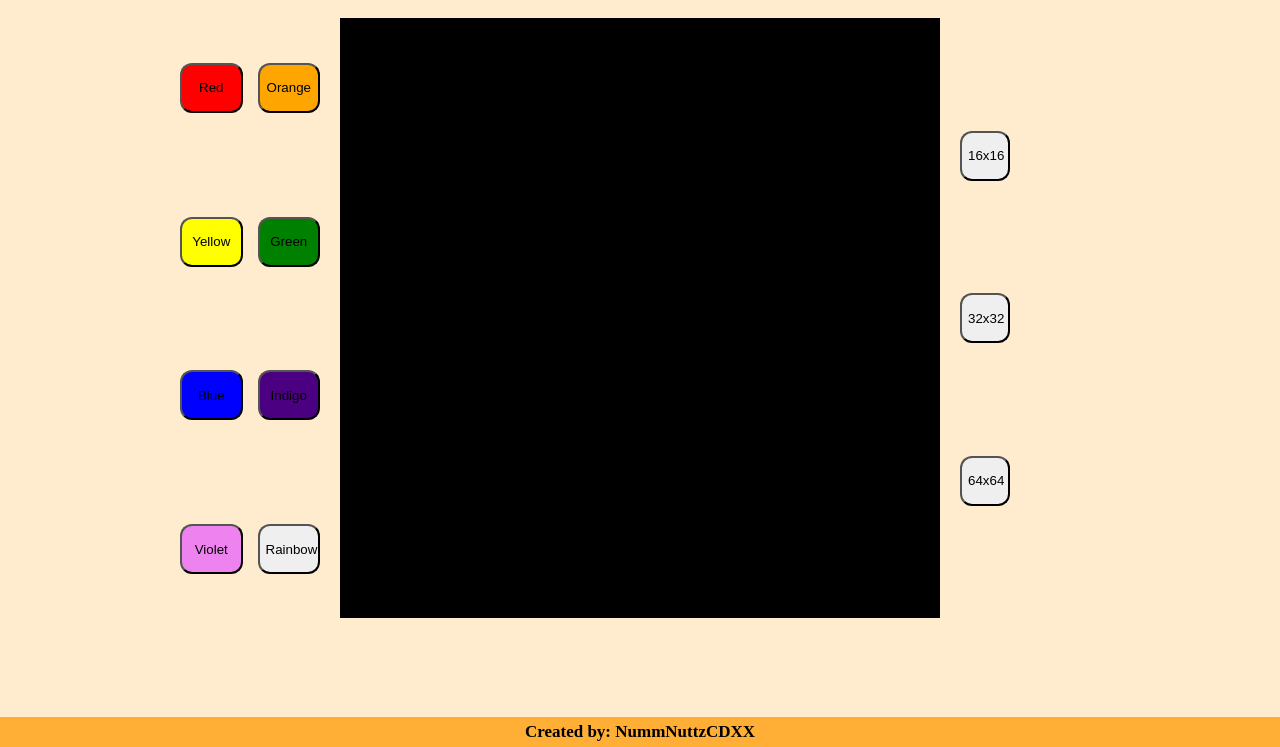
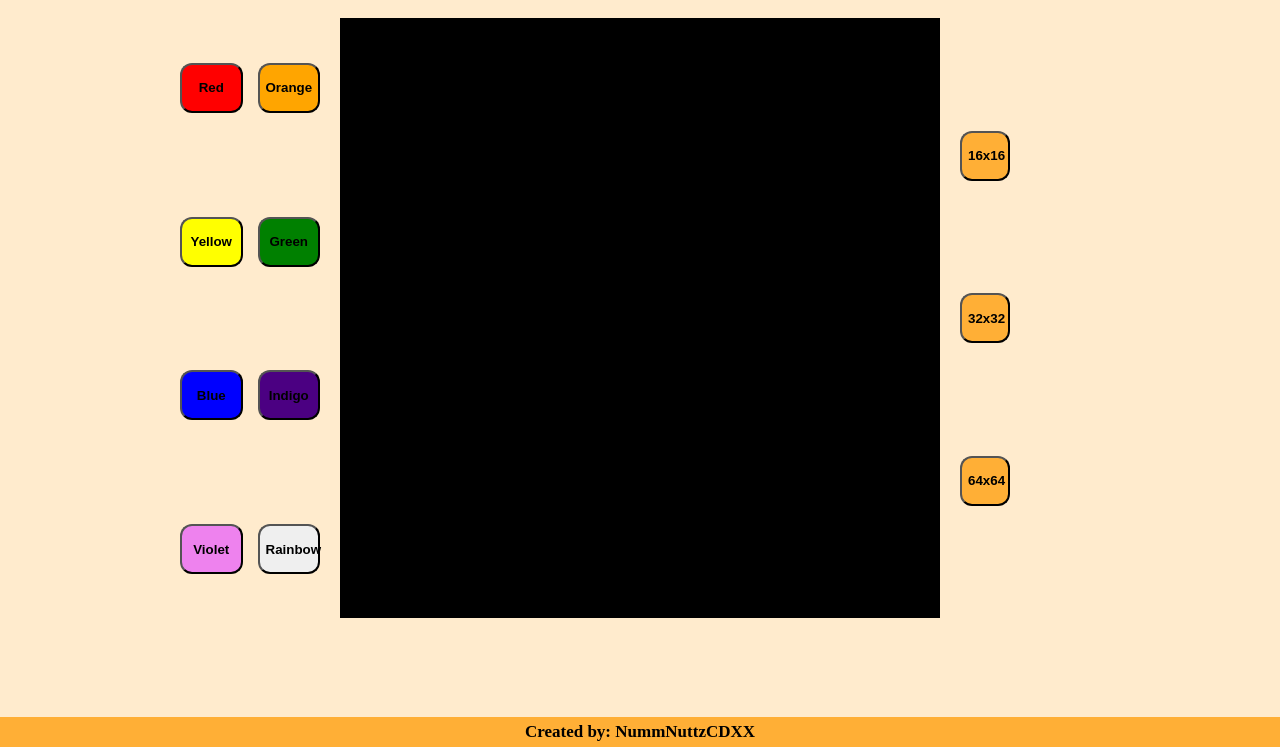
Before and after one commit to NummNuttzCDXX/Etch-a-Sketch, a plain HTML site: page index.html in a window 1280 px wide. Shown: the part 53-800 px from the top of the page. Drawn offline with Linux system fonts and the light colour scheme.

Commit message:
Made text bolder for better readability, changed bg color for size buttons

```diff
--- a/style.css
+++ b/style.css
@@ -31,6 +31,8 @@ button {
     height: 50px;
 
     border-radius: 12px;
+
+    font-weight: 600;
 }
 
 /* The color buttons */
@@ -45,6 +47,12 @@ button.color {
     align-items: center;
     flex-wrap: wrap;
     gap: 15px;
+}
+
+/* The size buttons */
+button.size {
+    background-color: rgb(255, 175, 54);
+    font-weight: 600;
 }
 
 /* Sketch Box */
```
